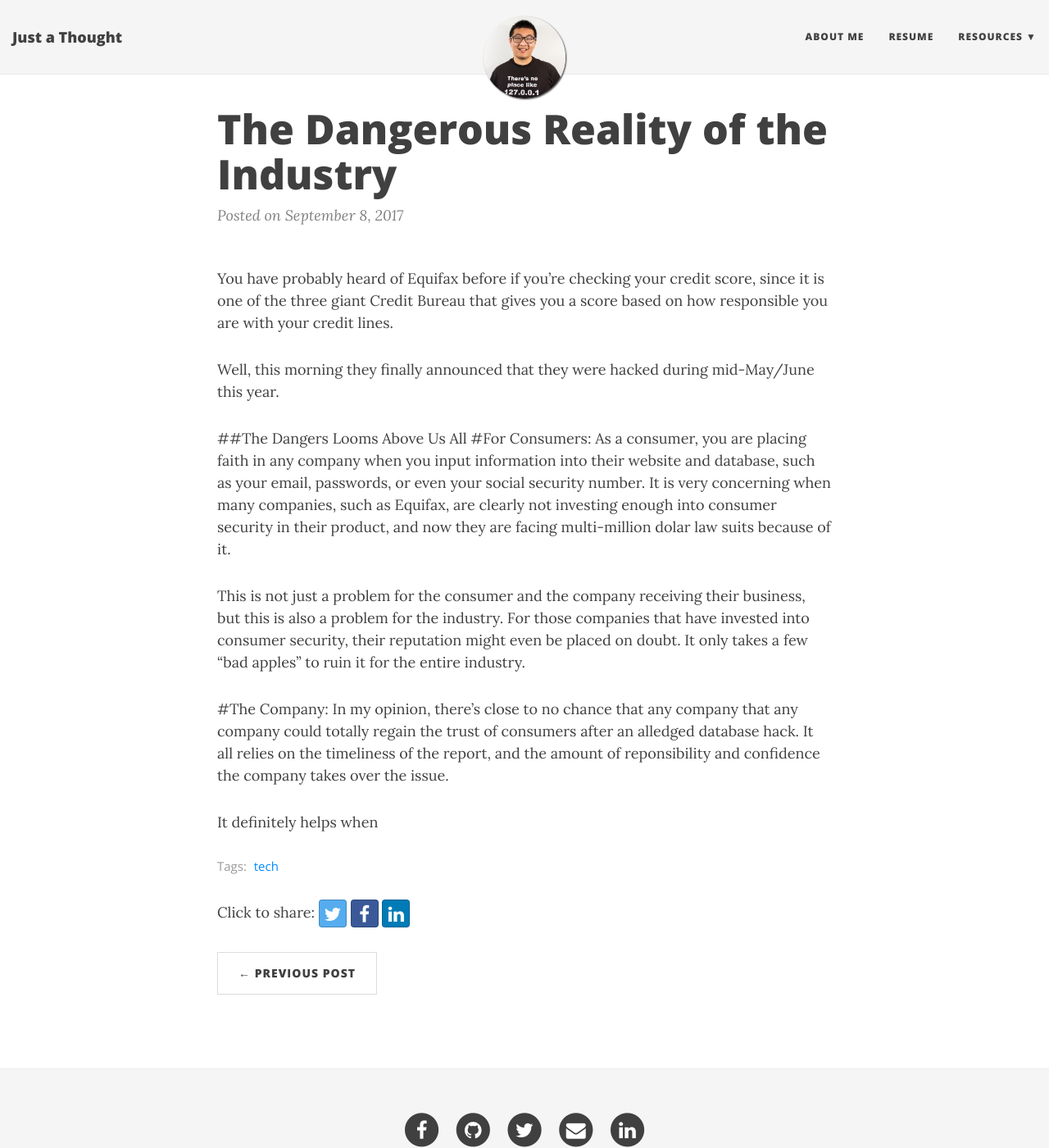
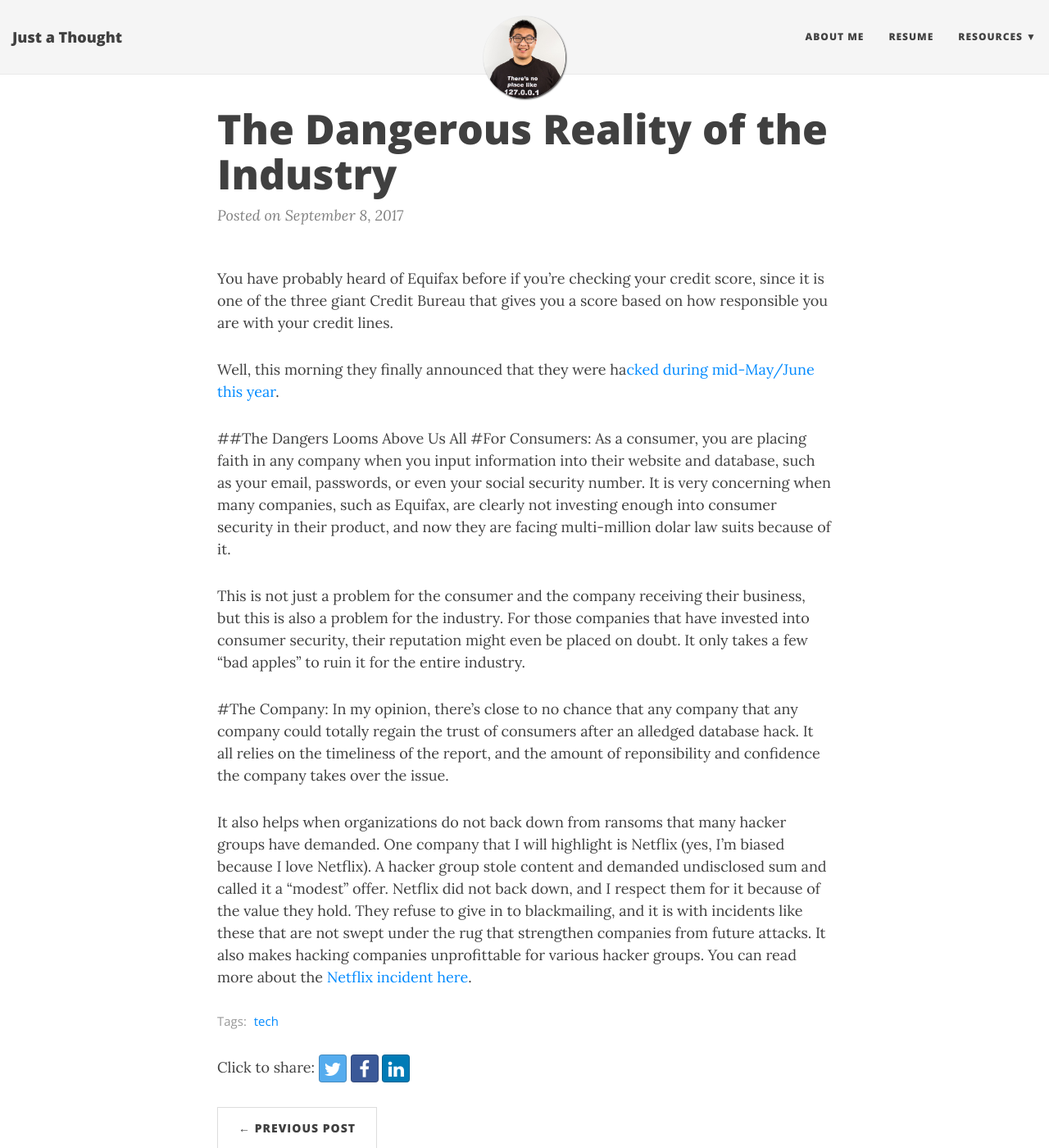
Before and after one commit to EricSihaoLin/dev, a Jekyll site: the page built from _posts/2017-09-08-the-dangerous-reality-of-the-industry.markdown, in a window 1280 px wide and 1400 px high. Shown: the whole window at 82% size. Built offline with Jekyll 4.4.1, drawn with Linux system fonts in a browser that asks for light colours; nearby versions of some CDN libraries.

Commit message:
Updated The Dangerous Reality Of The Industry

```diff
--- a/_posts/2017-09-08-the-dangerous-reality-of-the-industry.markdown
+++ b/_posts/2017-09-08-the-dangerous-reality-of-the-industry.markdown
@@ -8,7 +8,7 @@ image: "/uploads/equifax.jpeg"
 
 You have probably heard of Equifax before if you're checking your credit score, since it is one of the three giant Credit Bureau that gives you a score based on how responsible you are with your credit lines.
 
-Well, this morning they finally announced that they were hacked during mid-May/June this year.
+Well, this morning they finally announced that they were ha[cked during mid-May/June this year](http://money.cnn.com/2017/09/08/technology/equifax-hack-qa/index.html).
 
 ##The Dangers Looms Above Us All
 #For Consumers:
@@ -19,4 +19,4 @@ This is not just a problem for the consumer and the company receiving their busi
 #The Company:
 In my opinion, there's close to no chance that any company that any company could totally regain the trust of consumers after an alledged database hack. It all relies on the timeliness of the report, and the amount of reponsibility and confidence the company takes over the issue.
 
-It definitely helps when
+It also helps when organizations do not back down from ransoms that many hacker groups have demanded. One company that I will highlight is Netflix (yes, I'm biased because I love Netflix). A hacker group stole content and demanded undisclosed sum and called it a "modest" offer. Netflix did not back down, and I respect them for it because of the value they hold. They refuse to give in to blackmailing, and it is with incidents like these that are not swept under the rug that strengthen companies from future attacks. It also makes hacking companies unprofittable for various hacker groups. You can read more about the [Netflix incident here](https://www.nytimes.com/2017/04/29/business/media/netflix-hack-orange-is-the-new-black.html?mcubz=0).
```
